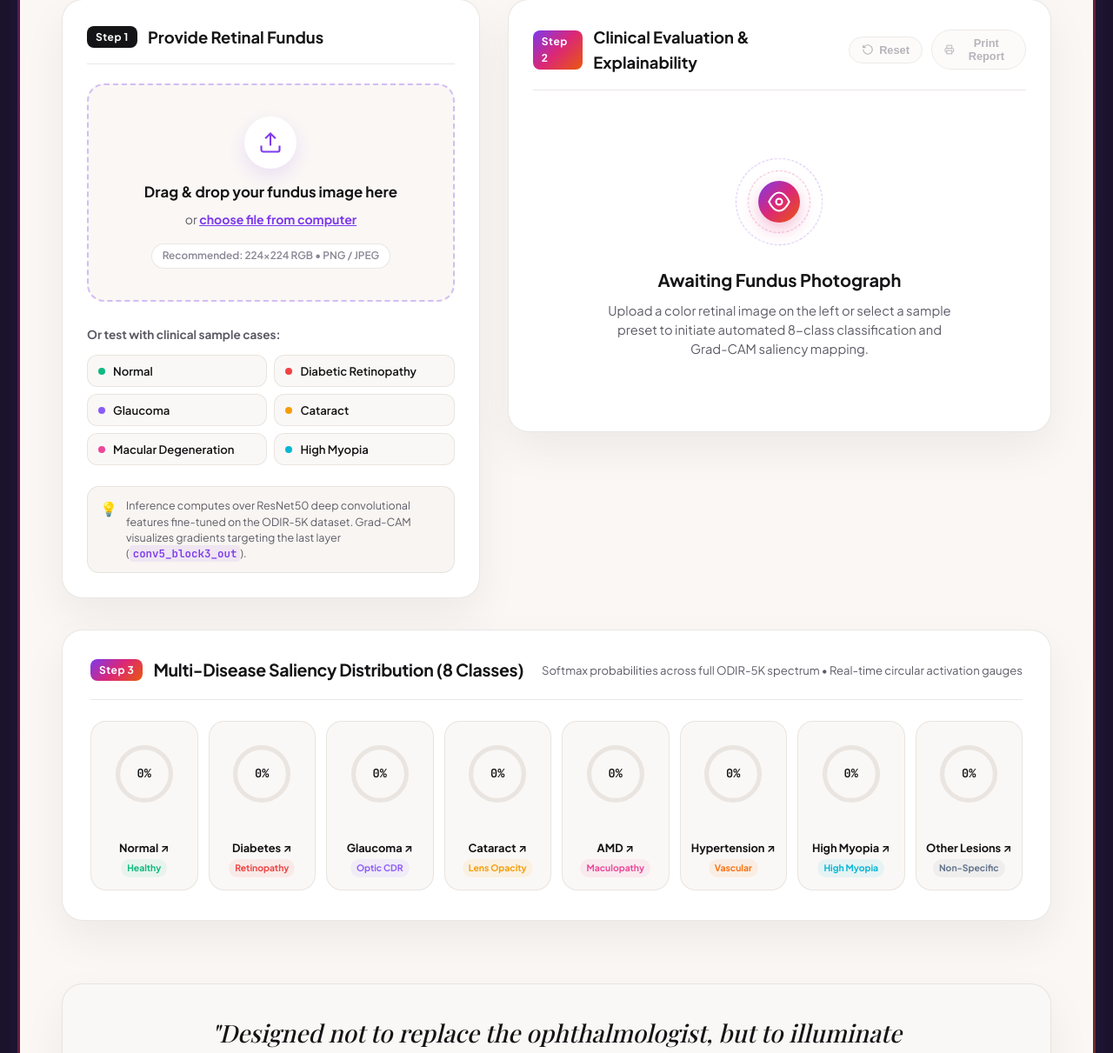
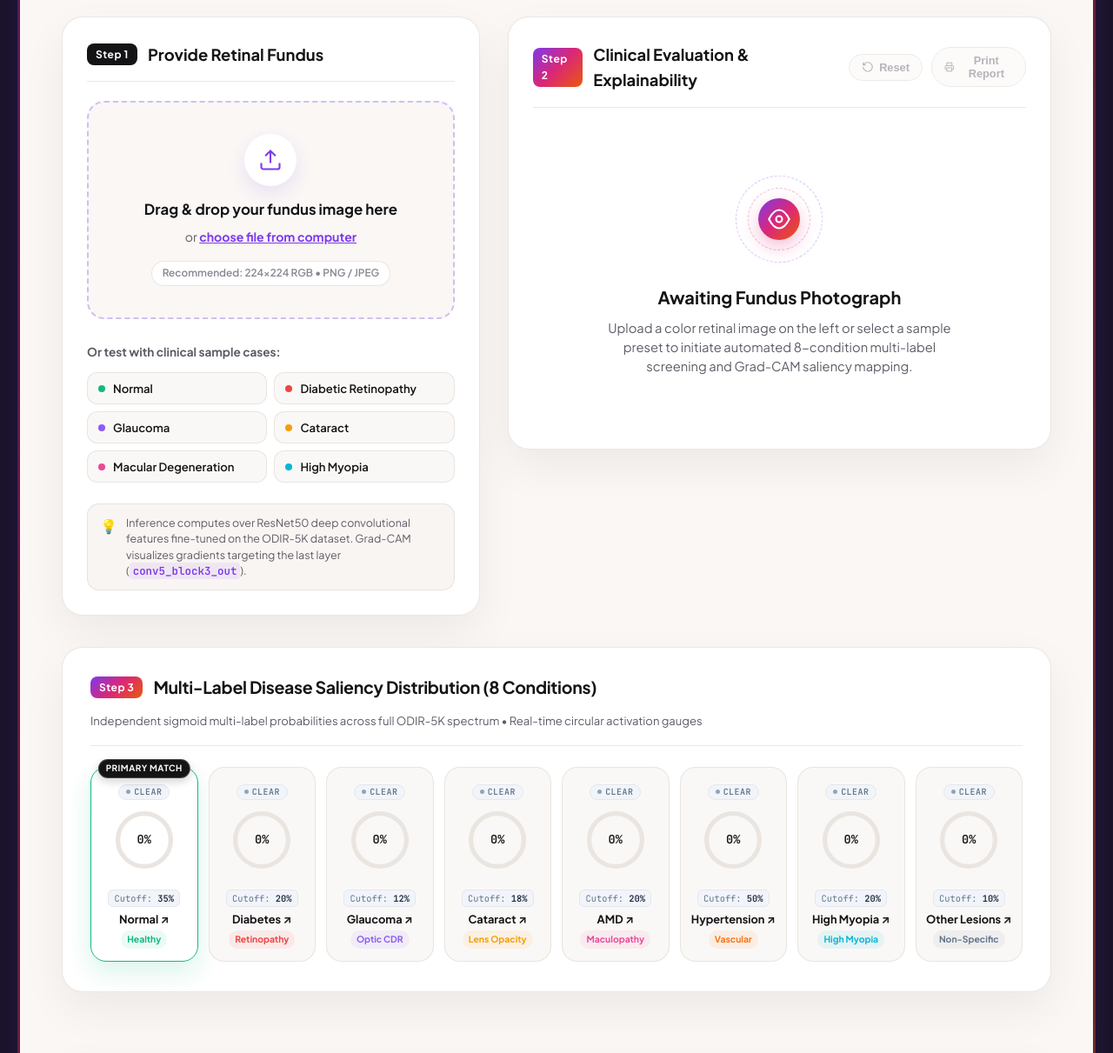
Before and after one commit to sam190905/OcuScan_AI, a FastAPI app: page / in a window 1280 px wide; the page is wider, and only the part inside the window is pictured. Shown: the part 1676-2887 px from the top of that part at 87% size. Run offline with FastAPI, Linux system fonts and the light colour scheme; some web fonts are replaced.

Commit message:
feat: multi-label ResNet50 pipeline, clinical threshold calibration, and mutual exclusivity UI

```diff
--- a/app.py
+++ b/app.py
@@ -156,8 +156,20 @@
         print(f"Grad-CAM generation error: {e}")
         return ""
 
+# Calibrated Clinical Decision Thresholds from 10% Holdout Validation
+CLINICAL_THRESHOLDS = {
+    "Age-related Macular Degeneration (AMD)": 0.10,
+    "Cataract": 0.18,
+    "Diabetes": 0.20,
+    "Glaucoma": 0.12,
+    "Hypertension": 0.50,
+    "Myopia": 0.20,
+    "Normal": 0.35,
+    "Others": 0.10
+}
+
 def compute_diagnosis(img_array: np.ndarray, pil_img: Image.Image = None):
-    """Run model inference and generate clinical diagnostic payload with Grad-CAM."""
+    """Run model inference and generate clinical diagnostic payload with Grad-CAM and multi-label thresholds."""
     model = get_model()
     raw_probs = model.predict(img_array, verbose=0)[0]
 
@@ -171,21 +183,65 @@
             "description": "",
             "action": ""
         })
+        threshold = CLINICAL_THRESHOLDS.get(name, 0.20)
+        is_detected = bool(float(prob) >= threshold)
         breakdown.append({
             "class_id": idx,
             "disease": name,
             "confidence": float(prob),
             "percentage": round(float(prob) * 100, 2),
+            "threshold_pct": round(threshold * 100, 1),
+            "is_detected": is_detected,
+            "status": "DETECTED" if is_detected else "CLEAR",
             "tag": meta["tag"],
             "color": meta["color"]
         })
 
     # Sort descending by confidence
     breakdown.sort(key=lambda x: x["confidence"], reverse=True)
-    top = breakdown[0]
-    meta = DISEASE_INSIGHTS.get(top["disease"], {})
 
-    # Generate Grad-CAM for the top predicted disease
+    # Mutual Exclusivity Rule: Normal vs Pathological Disease
+    normal_item = next((item for item in breakdown if item["disease"] == "Normal"), None)
+    disease_items = [item for item in breakdown if item["disease"] != "Normal"]
+
+    is_normal_detected = bool(normal_item and normal_item["confidence"] >= (normal_item["threshold_pct"] / 100.0))
+    top_disease = max(disease_items, key=lambda x: x["confidence"]) if disease_items else None
+
+    if is_normal_detected and (top_disease is None or normal_item["confidence"] >= top_disease["confidence"]):
+        # If Normal is detected: suppress all disease detections to CLEAR
+        top = normal_item
+        top["is_detected"] = True
+        top["status"] = "DETECTED"
+        for d in disease_items:
+            d["is_detected"] = False
+            d["status"] = "CLEAR"
+        detected = [normal_item]
+        co_occurring = []
+    else:
+        # A pathological condition takes precedence
+        detected_diseases = [d for d in disease_items if d["is_detected"]]
+        if detected_diseases:
+            top = detected_diseases[0]
+            if normal_item:
+                normal_item["is_detected"] = False
+                normal_item["status"] = "CLEAR"
+            detected = detected_diseases
+            co_occurring = [
+                {
+                    "disease": d["disease"],
+                    "percentage": d["percentage"],
+                    "threshold_pct": d["threshold_pct"],
+                    "color": d["color"]
+                }
+                for d in detected_diseases if d["disease"] != top["disease"]
+            ]
+        else:
+            # Fallback if no category passed threshold
+            top = breakdown[0]
+            detected = []
+            co_occurring = []
+
+    # Generate Grad-CAM for the leading detected disease
     gradcam_url = ""
     if pil_img is not None:
         gradcam_url = generate_gradcam(pil_img, img_array, top["class_id"])
@@ -194,6 +250,10 @@
         "primary_diagnosis": top["disease"],
         "confidence": top["confidence"],
         "confidence_pct": top["percentage"],
+        "threshold_pct": top["threshold_pct"],
+        "is_detected": top["is_detected"],
+        "co_occurring": co_occurring,
+        "total_detected_count": len(detected),
         "urgency": meta.get("urgency", "Review Required"),
         "color": meta.get("color", "#10b981"),
         "description": meta.get("description", ""),
@@ -212,6 +272,7 @@
 async def get_system_info():
     return {
         "model_architecture": "ResNet50 + Deep Dense Head (3x512)",
+        "model_type": "Multi-Label Fine-Tuned (Independent Sigmoid)",
         "input_resolution": "224x224 RGB",
         "classes_count": len(CLASS_NAMES),
         "classes": list(CLASS_NAMES.values()),
--- a/static/css/style.css
+++ b/static/css/style.css
@@ -1882,6 +1882,143 @@
     box-shadow: 0 12px 30px rgba(16, 185, 129, 0.16);
 }
 
+.circular-meter-card.condition-detected {
+    background: #FFFFFF;
+    border-color: #CBD5E1;
+    box-shadow: 0 6px 18px rgba(0, 0, 0, 0.06);
+}
+
+/* Multi-Label Detection Header on Meter Card */
+.card-status-header {
+    width: 100%;
+    display: flex;
+    align-items: center;
+    justify-content: center;
+    margin-top: 3px;
+    margin-bottom: 2px;
+}
+
+.status-pill {
+    display: inline-flex;
+    align-items: center;
+    justify-content: center;
+    gap: 4px;
+    font-size: 0.62rem;
+    font-weight: 800;
+    padding: 3px 8px;
+    border-radius: 9999px;
+    letter-spacing: 0.05em;
+    border: 1px solid transparent;
+    text-transform: uppercase;
+    font-family: var(--font-mono);
+    white-space: nowrap;
+    line-height: 1;
+}
+
+.status-pill .pill-dot {
+    width: 5px;
+    height: 5px;
+    border-radius: 50%;
+    background: currentColor;
+    display: inline-block;
+    flex-shrink: 0;
+}
+
+.status-pill.detected {
+    box-shadow: 0 2px 6px rgba(0, 0, 0, 0.06);
+}
+
+.status-pill.clear {
+    color: #64748B;
+    background: #F1F5F9;
+    border-color: #E2E8F0;
+}
+
+/* Cutoff indicator row */
+.cutoff-indicator-row {
+    margin: 4px 0 6px 0;
+}
+
+.cutoff-label {
+    font-size: 0.65rem;
+    color: #64748B;
+    background: #F1F5F9;
+    padding: 2px 6px;
+    border-radius: 6px;
+    border: 1px solid #E2E8F0;
+    font-family: var(--font-mono);
+}
+
+.cutoff-label strong {
+    color: #1E293B;
+}
+
+/* Co-Occurring Detections in Primary Outcome Card */
+.co-occurring-block {
+    margin: 12px 0 16px 0;
+    padding: 12px 14px;
+    background: #F8FAFC;
+    border: 1px solid #E2E8F0;
+    border-radius: 12px;
+}
+
+.co-occurring-header {
+    display: flex;
+    align-items: center;
+    gap: 6px;
+    margin-bottom: 8px;
+}
+
+.co-occurring-icon {
+    color: #F59E0B;
+    font-size: 0.9rem;
+}
+
+.co-occurring-title {
+    font-size: 0.78rem;
+    font-weight: 700;
+    color: #334155;
+    text-transform: uppercase;
+    letter-spacing: 0.04em;
+}
+
+.co-occurring-chips {
+    display: flex;
+    flex-wrap: wrap;
+    gap: 8px;
+}
+
+.co-occurring-chip {
+    display: inline-flex;
+    align-items: center;
+    gap: 6px;
+    padding: 4px 10px;
+    border-radius: 9999px;
+    border: 1px solid;
+    font-size: 0.75rem;
+}
+
+.chip-dot {
+    width: 7px;
+    height: 7px;
+    border-radius: 50%;
+}
+
+.chip-name {
+    font-weight: 700;
+}
+
+.chip-pct {
+    font-family: var(--font-mono);
+    font-weight: 700;
+    color: #0F172A;
+}
+
+.chip-cutoff {
+    font-size: 0.68rem;
+    color: #64748B;
+}
+
 .top-match-badge {
     position: absolute;
     top: -10px;
--- a/static/js/app.js
+++ b/static/js/app.js
@@ -282,18 +282,78 @@
         diagUrgency.style.color = accentColor;
         diagUrgency.style.borderColor = hexToRgba(accentColor, 0.35);
 
-        // 3. Render Multi-Disease Probability Breakdown
-        renderBreakdownBars(data.breakdown);
+        // Co-Occurring Detections Box
+        const coOccurBox = document.getElementById("co-occurring-box");
+        const coOccurChips = document.getElementById("co-occurring-chips");
+        if (coOccurBox && coOccurChips) {
+            if (data.co_occurring && data.co_occurring.length > 0) {
+                coOccurChips.innerHTML = "";
+                data.co_occurring.forEach(item => {
+                    const chip = document.createElement("div");
+                    chip.className = "co-occurring-chip";
+                    const itemColor = item.color || "#7C3AED";
+                    const cutoff = item.threshold_pct || 20.0;
+                    chip.style.borderColor = hexToRgba(itemColor, 0.35);
+                    chip.style.background = hexToRgba(itemColor, 0.08);
+                    chip.innerHTML = `
+                        <span class="chip-dot" style="background: ${itemColor};"></span>
+                        <span class="chip-name" style="color: ${itemColor};">${item.disease}</span>
+                        <span class="chip-pct">${item.percentage}%</span>
+                        <span class="chip-cutoff">(cutoff ${cutoff}%)</span>
+                    `;
+                    coOccurChips.appendChild(chip);
+                });
+                coOccurBox.style.display = "block";
+            } else {
+                coOccurBox.style.display = "none";
+            }
+        }
+
+        // 3. Render Multi-Disease Probability Breakdown with Cutoff Thresholds & Detection Badges
+        renderBreakdownBars(data.breakdown, data.primary_diagnosis);
     }
 
-    function renderBreakdownBars(breakdown) {
+    const CLINICAL_THRESHOLDS_MAP = {
+        "Age-related Macular Degeneration (AMD)": 10.0,
+        "Cataract": 18.0,
+        "Diabetes": 20.0,
+        "Glaucoma": 12.0,
+        "Hypertension": 50.0,
+        "Myopia": 20.0,
+        "Normal": 35.0,
+        "Others": 10.0
+    };
+
+    function renderBreakdownBars(breakdown, primaryDiagnosis) {
         breakdownList.innerHTML = "";
+
+        const isNormalPrimary = (primaryDiagnosis === "Normal");
 
         breakdown.forEach((item, index) => {
             const card = document.createElement("div");
-            const isTop = index === 0 && item.percentage > 0;
+            const isTop = index === 0;
             const barColor = item.color || "#7C3AED";
-            card.className = `circular-meter-card ${isTop ? 'top-match' : ''}`;
+
+            // Safe cutoff lookup guaranteeing a real number
+            const cutoffVal = (item.threshold_pct !== undefined && item.threshold_pct !== null)
+                ? item.threshold_pct
+                : (CLINICAL_THRESHOLDS_MAP[item.disease] || 20.0);
+
+            // Mutual exclusivity enforcement: If Normal is diagnosed, no other disease can be detected!
+            let isDetected = false;
+            if (isNormalPrimary) {
+                isDetected = (item.disease === "Normal");
+            } else {
+                if (item.disease === "Normal") {
+                    isDetected = false; // Disease detected -> Normal is clear
+                } else {
+                    isDetected = (item.is_detected !== undefined && item.is_detected !== null)
+                        ? item.is_detected
+                        : (item.percentage >= cutoffVal);
+                }
+            }
+
+            card.className = `circular-meter-card ${isDetected ? 'condition-detected' : ''} ${isTop ? 'top-match' : ''}`;
             card.id = `meter-card-${item.class_id}`;
 
             // Clean concise display name
@@ -325,8 +385,15 @@
                 wikiUrl = "https://en.wikipedia.org/wiki/Retinal_disease";
             }
 
+            const statusBadge = isDetected
+                ? `<span class="status-pill detected" style="color: ${barColor}; background: ${hexToRgba(barColor, 0.12)}; border-color: ${hexToRgba(barColor, 0.35)};"><span class="pill-dot"></span>DETECTED</span>`
+                : `<span class="status-pill clear"><span class="pill-dot" style="background: #94A3B8;"></span>CLEAR</span>`;
+
             card.innerHTML = `
                 ${isTop ? '<div class="top-match-badge">Primary Match</div>' : ''}
+                <div class="card-status-header">
+                    ${statusBadge}
+                </div>
                 <div class="gauge-wrapper">
                     <svg class="circular-gauge-svg" viewBox="0 0 80 80">
                         <circle class="gauge-bg" cx="40" cy="40" r="32" />
@@ -334,10 +401,13 @@
                             style="stroke: ${barColor}; stroke-dasharray: ${GAUGE_CIRCUMFERENCE}; stroke-dashoffset: ${GAUGE_CIRCUMFERENCE};" />
                     </svg>
                     <div class="gauge-value-center">
-                        <span class="gauge-pct" id="gauge-pct-${item.class_id}" style="color: ${isTop ? barColor : 'var(--text-primary)'}">
+                        <span class="gauge-pct" id="gauge-pct-${item.class_id}" style="color: ${isDetected ? barColor : 'var(--text-primary)'}">
                             0.0%
                         </span>
                     </div>
+                </div>
+                <div class="cutoff-indicator-row">
+                    <span class="cutoff-label">Cutoff: <strong>${cutoffVal}%</strong></span>
                 </div>
                 <div class="meter-info">
                     <a href="${wikiUrl}" target="_blank" rel="noopener noreferrer" class="meter-name" title="Read ${item.disease} on Wikipedia">${displayName} ↗</a>
--- a/templates/index.html
+++ b/templates/index.html
@@ -4,7 +4,7 @@
     <meta charset="UTF-8">
     <meta name="viewport" content="width=device-width, initial-scale=1.0">
     <title>OcuScan AI — Clinical-Grade Retinal Disease Screening Platform</title>
-    <meta name="description" content="Production-grade AI ophthalmic decision support platform. Instant 8-category ocular disease classification from retinal fundus photographs powered by ResNet50 and explainable Grad-CAM heatmaps.">
+    <meta name="description" content="Production-grade AI ophthalmic decision support platform. Instant 8-category multi-label ocular disease screening from retinal fundus photographs powered by ResNet50 and explainable Grad-CAM heatmaps.">
 
     <!-- Modern Editorial Typography -->
     <link rel="preconnect" href="https://fonts.googleapis.com">
@@ -42,7 +42,7 @@
 
                 <nav class="nav-links">
                     <a href="#how-it-works" class="nav-link">How It Works</a>
-                    <a href="#disease-classes" class="nav-link">8 Disease Classes</a>
+                    <a href="#disease-classes" class="nav-link">8 Disease Conditions</a>
                     <a href="#workspace" class="nav-link">Diagnostic Workspace</a>
                     <a href="#clinical-validation" class="nav-link">Clinical Validation</a>
                 </nav>
@@ -281,7 +281,7 @@
             <div class="hero-announcement-strip">
                 <div class="strip-content">
                     <span class="strip-sparkle">✦</span>
-                    <span class="strip-text">Open-access clinical decision support — Upload any standard color fundus photograph for instant 8-class triage</span>
+                    <span class="strip-text">Open-access clinical decision support — Upload any standard color fundus photograph for instant multi-label triage</span>
                     <a href="#workspace" class="strip-arrow-link">Open Workspace →</a>
                 </div>
             </div>
@@ -481,7 +481,7 @@
                                 </div>
                             </div>
                             <h4 class="empty-state-title">Awaiting Fundus Photograph</h4>
-                            <p class="empty-state-desc">Upload a color retinal image on the left or select a sample preset to initiate automated 8-class classification and Grad-CAM saliency mapping.</p>
+                            <p class="empty-state-desc">Upload a color retinal image on the left or select a sample preset to initiate automated 8-condition multi-label screening and Grad-CAM saliency mapping.</p>
                         </div>
 
                         <!-- Active Diagnostic Content (Revealed on analysis) -->
@@ -522,7 +522,7 @@
                             <div class="clinical-outcome-card" id="primary-card">
                                 <div class="outcome-top-row">
                                     <div class="outcome-badge-group">
-                                        <span class="category-pill">PRIMARY CLASSIFICATION</span>
+                                        <span class="category-pill">PRIMARY MULTI-LABEL DIAGNOSIS</span>
                                         <span class="urgency-pill" id="diag-urgency-pill">ROUTINE</span>
                                     </div>
                                     <div class="outcome-confidence">
@@ -533,6 +533,15 @@
                                 </div>
 
                                 <h3 class="outcome-condition-name" id="diag-name">Normal Retina</h3>
+
+                                <!-- Multi-Label Co-Occurring Detections Box -->
+                                <div class="co-occurring-block" id="co-occurring-box" style="display: none;">
+                                    <div class="co-occurring-header">
+                                        <span class="co-occurring-icon">✦</span>
+                                        <span class="co-occurring-title">Co-Occurring Detections (Threshold Exceeded):</span>
+                                    </div>
+                                    <div class="co-occurring-chips" id="co-occurring-chips"></div>
+                                </div>
 
                                 <!-- Clinical Recommendation Box -->
                                 <div class="outcome-recommendation-box">
@@ -566,9 +575,9 @@
                     <div class="distribution-header">
                         <div class="dist-title-group">
                             <span class="step-badge step-dist">Step 3</span>
-                            <h3 class="distribution-title">Multi-Disease Saliency Distribution (8 Classes)</h3>
+                            <h3 class="distribution-title">Multi-Label Disease Saliency Distribution (8 Conditions)</h3>
                         </div>
-                        <p class="distribution-sub">Softmax probabilities across full ODIR-5K spectrum • Real-time circular activation gauges</p>
+                        <p class="distribution-sub">Independent sigmoid multi-label probabilities across full ODIR-5K spectrum • Real-time circular activation gauges</p>
                     </div>
 
                     <div class="circular-meters-grid" id="breakdown-list">
@@ -601,7 +610,7 @@
 
                     <div class="arch-card">
                         <div class="arch-icon-box">📊</div>
-                        <h3 class="arch-card-title">ODIR-5K Multi-Class Ground Truth</h3>
+                        <h3 class="arch-card-title">ODIR-5K Multi-Label Ground Truth</h3>
                         <p class="arch-card-desc">Benchmarked across 5,000 real-world color fundus images evaluated by leading hospital ophthalmologists across 8 diagnostic categories.</p>
                     </div>
                 </div>
@@ -630,7 +639,7 @@
                         </div>
 
                         <p class="footer-brand-desc">
-                            Next-generation ophthalmic triage platform providing rapid 8-class retinal disease classification with explainable Grad-CAM heatmaps for certified clinical decision support.
+                            Next-generation ophthalmic triage platform providing rapid 8-condition multi-label retinal disease screening with explainable Grad-CAM heatmaps for certified clinical decision support.
                         </p>
                     </div>
 
```
Also changed, not shown: 1 other file.
